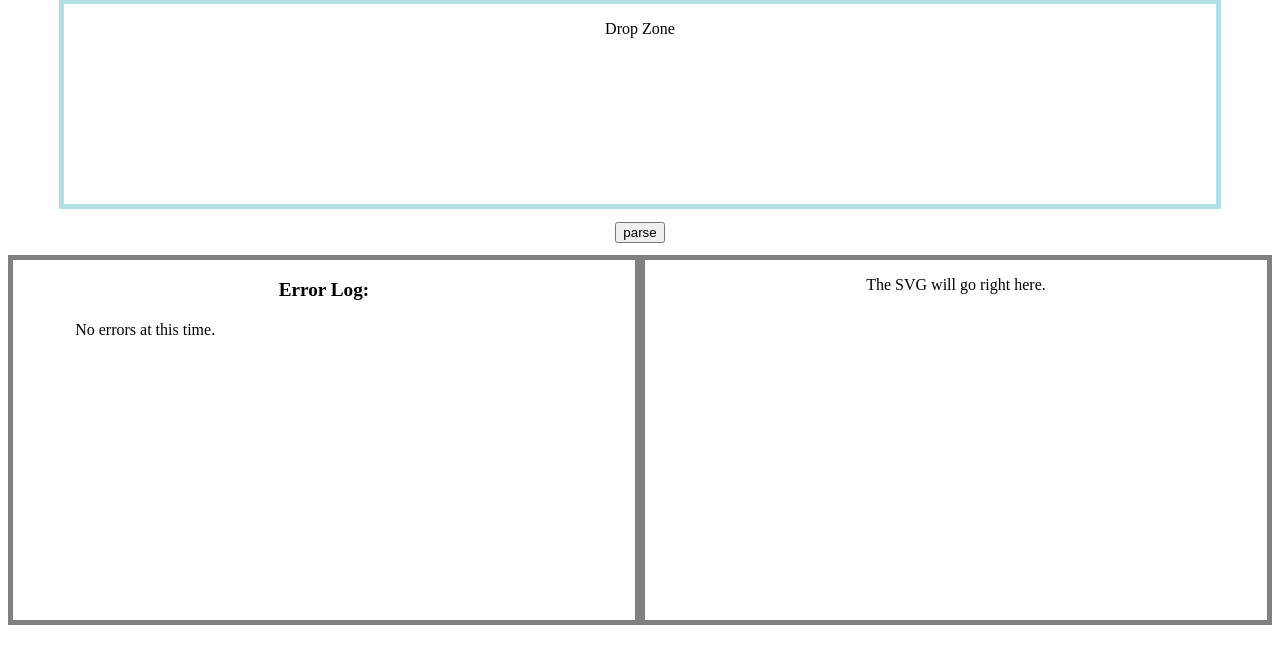
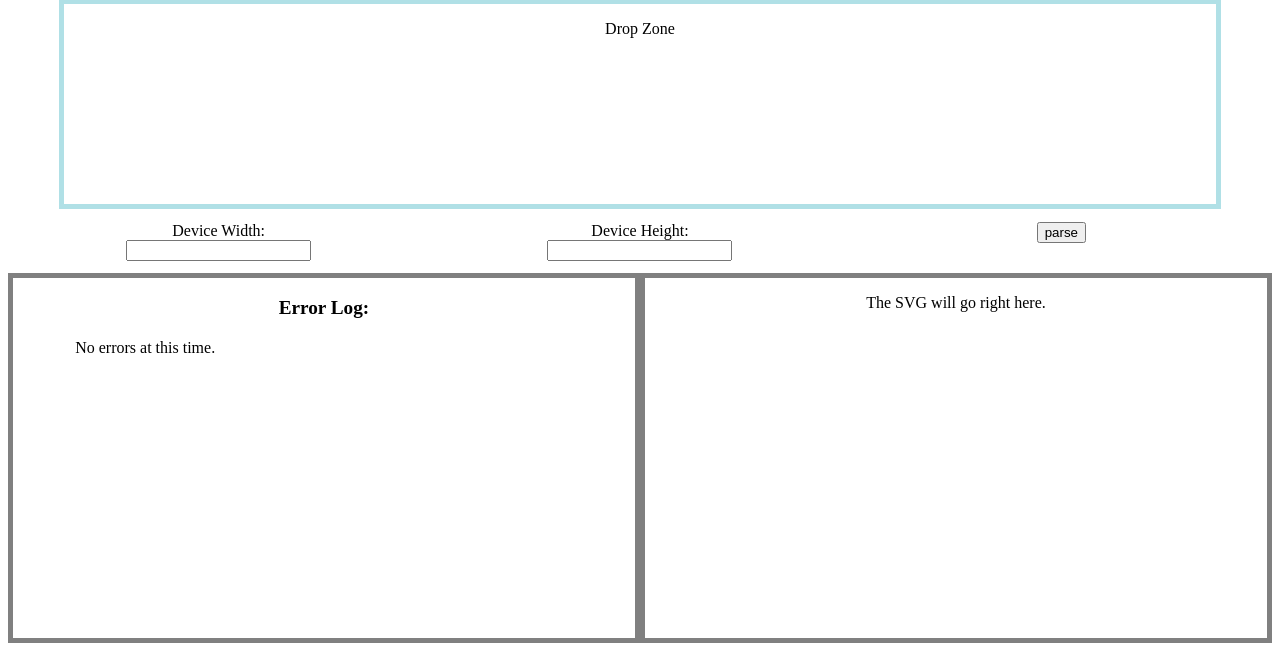
Before and after one commit to brrcrites/printing-press, a PHP site: page /index.html in a window 1280 px wide. Shown: the part 162-813 px from the top of the page. Before the commit the page ends 787 px from the top, so only its background shows below. Run offline with PHP 8.4, Linux system fonts and the light colour scheme; some libraries are stand-ins or nearby versions.

Commit message:
Add input fields for device height and width
User should be able to specify the height and width of the device if
they so choose. This will most likely be removed when device x- and
y-spans are added to the Parchmint standard.

```diff
--- a/index.html
+++ b/index.html
@@ -23,8 +23,18 @@
             <div id="drop_zone">
                 <p class="drop_text">Drop Zone</p>
             </div>
-            <div id="parse_button_container">
-                <button id="parse_button" type="button">parse</button>
+            <div class="input_row">
+                <div class="input_col">
+                    Device Width:<br>
+                    <input id="input-device-x" type="text" name="device-x">
+                </div>
+                <div class="input_col">
+                    Device Height:<br>
+                    <input id="input-device-y" type="text" name="device-y">
+                </div>
+                <div class="input_col">
+                    <button id="parse_button" type="button">parse</button>
+                </div>
             </div>
             <div class="output_row">
                 <div class="output_col" id="console_container">
--- a/styles.css
+++ b/styles.css
@@ -36,8 +36,13 @@
     display: inline-block;
 }
 
-#parse_button_container {
+.input_row {
+    display: flex;
     padding-top: 1%;
+}
+
+.input_col {
+    flex: 33%;
 }
 
 .output_row {
```
